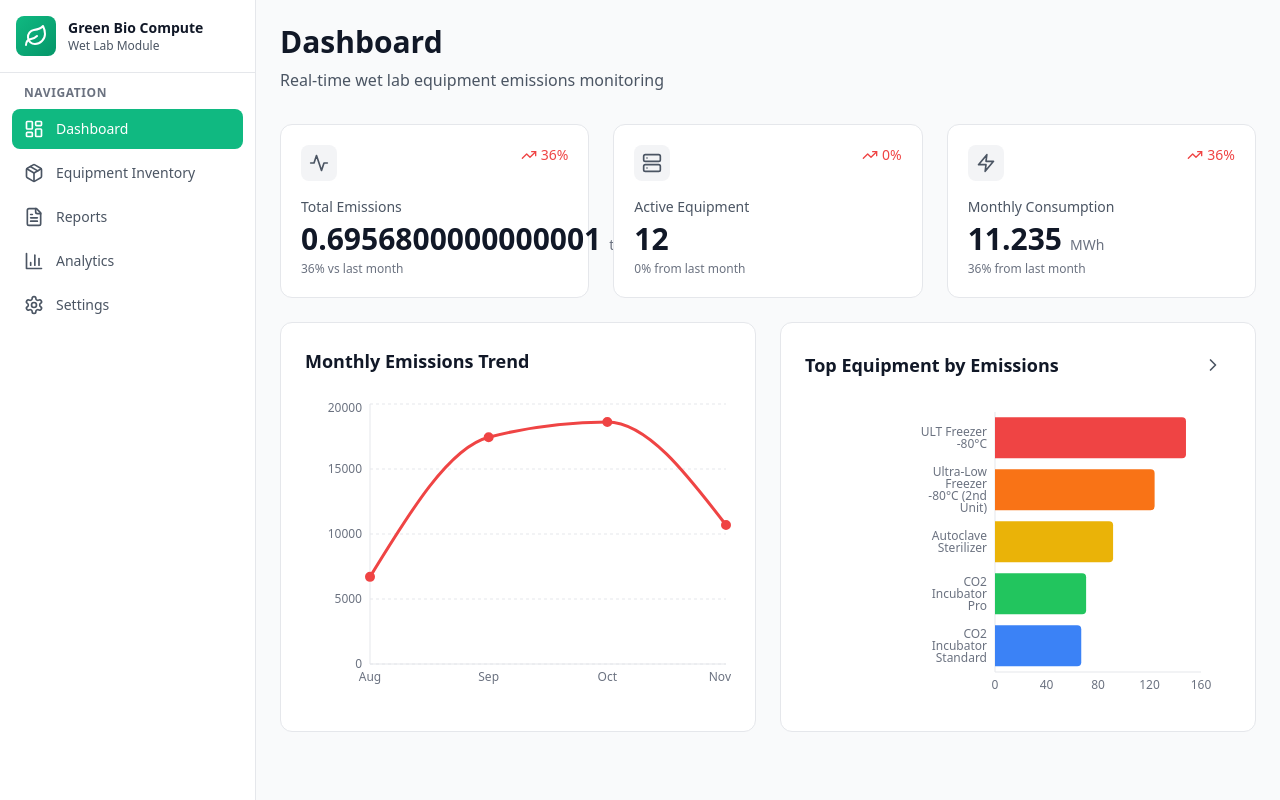
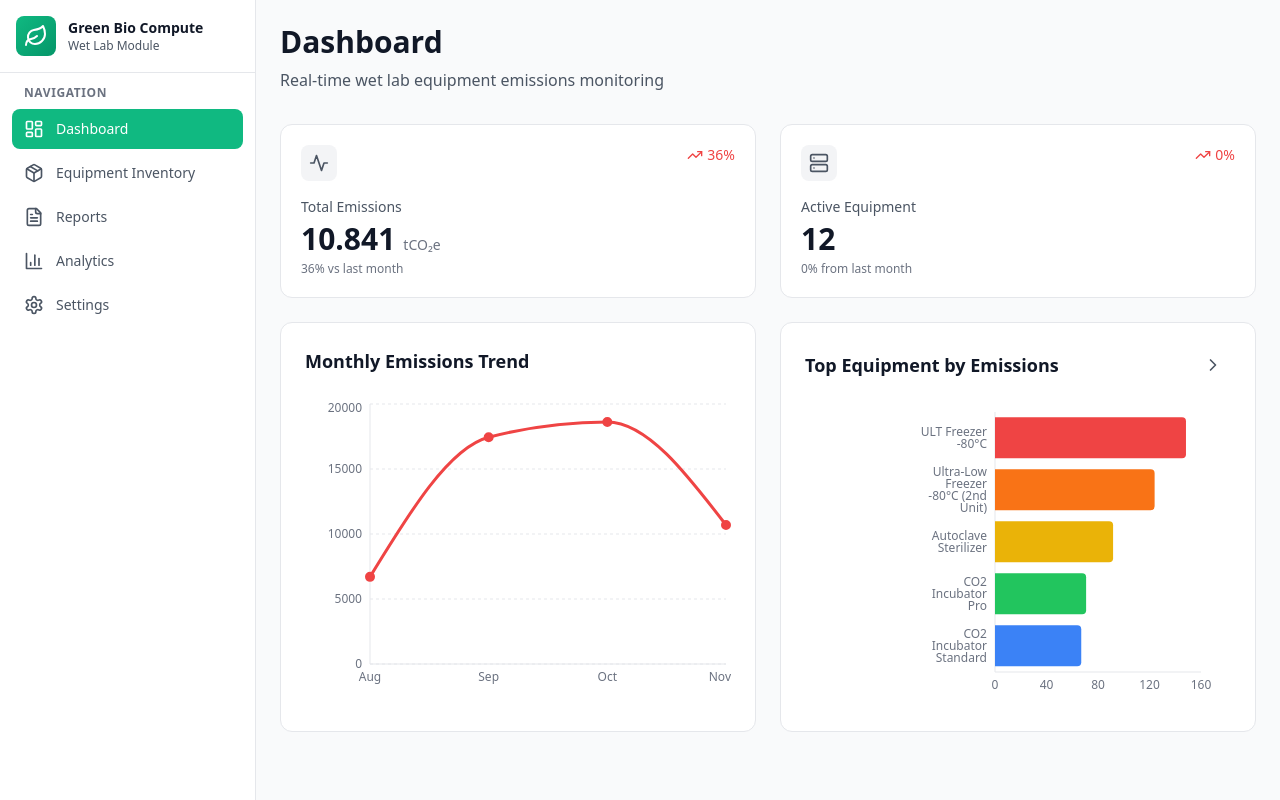
Before and after one commit to BrandeisPatrick/co2ai-frontend, a React (Vite) app: page / in a window 1280 px wide. Built offline with nearby package versions, Linux system fonts and the light colour scheme.

Commit message:
Remove power draw and energy consumption tracking
Simplifies the equipment tracking system by removing power draw metrics and energy consumption calculations. Focuses on daily emissions tracking as the primary metric across dashboard, analytics, and equipment inventory.

```diff
--- a/src/components/equipment/EquipmentTable.tsx
+++ b/src/components/equipment/EquipmentTable.tsx
@@ -33,18 +33,6 @@ export const EquipmentTable: React.FC<EquipmentTableProps> = ({
       accessorKey: 'type',
       header: 'Type',
       cell: (info) => <span className="text-gray-700 dark:text-gray-300">{info.getValue() as string}</span>,
-    },
-    {
-      accessorKey: 'powerDraw',
-      header: 'Power Draw',
-      cell: (info) => {
-        const powerDraw = info.getValue() as { value: number; unit: string }
-        return (
-          <span className="text-gray-700 dark:text-gray-300">
-            {powerDraw.value} {powerDraw.unit}
-          </span>
-        )
-      },
     },
     {
       accessorKey: 'dailyEmissions',
--- a/src/pages/Analytics.tsx
+++ b/src/pages/Analytics.tsx
@@ -1,14 +1,14 @@
 import { useState, useMemo } from 'react'
-import { LineChart, Line, BarChart, Bar, XAxis, YAxis, CartesianGrid, Tooltip, Legend, ResponsiveContainer, Cell } from 'recharts'
+import { LineChart, Line, XAxis, YAxis, CartesianGrid, Tooltip, Legend, ResponsiveContainer } from 'recharts'
 import { useDataContext } from '../hooks/useDataContext'
-import { formatConsumption, formatEmissions } from '../utils/timeSeriesHelpers'
+import { formatEmissions } from '../utils/timeSeriesHelpers'
 
 type TimeRange = 'week' | 'month' | 'year'
 
 interface AnalyticsDataSet {
-  week: Array<{ name: string; emissions: number; consumption: number }>
-  month: Array<{ name: string; emissions: number; consumption: number }>
-  year: Array<{ name: string; emissions: number; consumption: number }>
+  week: Array<{ name: string; emissions: number }>
+  month: Array<{ name: string; emissions: number }>
+  year: Array<{ name: string; emissions: number }>
 }
 
 function getChartData(timeRange: TimeRange, data: AnalyticsDataSet) {
@@ -50,7 +50,6 @@ export default function Analytics() {
         return {
           name: date.toLocaleDateString('en-US', { weekday: 'short' }),
           emissions: day.emissions,
-          consumption: day.consumption,
         }
       })
 
@@ -62,7 +61,6 @@ export default function Analytics() {
         return {
           name: `Day ${date.getDate()}`,
           emissions: day.emissions,
-          consumption: day.consumption,
         }
       })
 
@@ -70,7 +68,6 @@ export default function Analytics() {
     const yearData = store.historicalData.monthly.map((month) => ({
       name: month.name,
       emissions: month.emissions,
-      consumption: month.consumption,
     }))
 
     return {
@@ -133,14 +130,10 @@ export default function Analytics() {
   // Calculate statistics
   const totalEmissions = data.reduce((sum, item) => sum + item.emissions, 0)
   const avgEmissions = totalEmissions / data.length
-  const totalConsumption = data.reduce((sum, item) => sum + item.consumption, 0)
-  const avgConsumption = totalConsumption / data.length
 
   // Format values with appropriate units
   const totalEmissionsFormatted = formatEmissions(totalEmissions)
   const avgEmissionsFormatted = formatEmissions(avgEmissions)
-  const totalConsumptionFormatted = formatConsumption(totalConsumption)
-  const avgConsumptionFormatted = formatConsumption(avgConsumption)
 
   return (
     <div className="p-6 space-y-6 bg-gray-50 dark:bg-gray-900 min-h-screen">
@@ -168,7 +161,7 @@ export default function Analytics() {
       </div>
 
       {/* Statistics Cards */}
-      <div className="grid grid-cols-1 md:grid-cols-2 lg:grid-cols-4 gap-4">
+      <div className="grid grid-cols-1 md:grid-cols-2 gap-4">
         <div className="bg-white dark:bg-gray-800 rounded-lg p-4 shadow-sm border border-gray-200 dark:border-gray-700">
           <p className="text-gray-600 dark:text-gray-400 text-sm mb-1">Total Emissions</p>
           <p className="text-2xl font-bold text-gray-900 dark:text-white">{totalEmissionsFormatted.value}</p>
@@ -179,25 +172,15 @@ export default function Analytics() {
           <p className="text-2xl font-bold text-gray-900 dark:text-white">{avgEmissionsFormatted.value}</p>
           <p className="text-gray-500 dark:text-gray-500 text-xs mt-1">{avgEmissionsFormatted.unit}</p>
         </div>
-        <div className="bg-white dark:bg-gray-800 rounded-lg p-4 shadow-sm border border-gray-200 dark:border-gray-700">
-          <p className="text-gray-600 dark:text-gray-400 text-sm mb-1">Total Consumption</p>
-          <p className="text-2xl font-bold text-gray-900 dark:text-white">{totalConsumptionFormatted.value}</p>
-          <p className="text-gray-500 dark:text-gray-500 text-xs mt-1">{totalConsumptionFormatted.unit}</p>
-        </div>
-        <div className="bg-white dark:bg-gray-800 rounded-lg p-4 shadow-sm border border-gray-200 dark:border-gray-700">
-          <p className="text-gray-600 dark:text-gray-400 text-sm mb-1">Avg Consumption</p>
-          <p className="text-2xl font-bold text-gray-900 dark:text-white">{avgConsumptionFormatted.value}</p>
-          <p className="text-gray-500 dark:text-gray-500 text-xs mt-1">{avgConsumptionFormatted.unit}</p>
-        </div>
       </div>
 
       {/* Charts */}
-      <div className="grid grid-cols-1 lg:grid-cols-2 gap-6">
+      <div className="space-y-6">
         {/* Total Emissions Chart */}
         <div className="bg-white dark:bg-gray-800 rounded-lg p-6 shadow-sm border border-gray-200 dark:border-gray-700 hover:shadow-md transition-shadow">
           <div className="flex items-center justify-between mb-6">
             <h2 className="text-lg font-semibold text-gray-900 dark:text-white">Total Emissions</h2>
-            <span className="text-xs font-medium text-gray-500 dark:text-gray-400">kgCO₂e</span>
+            <span className="text-xs font-medium text-gray-500 dark:text-gray-400">{totalEmissionsFormatted.unit}</span>
           </div>
           <ResponsiveContainer width="100%" height={350}>
             <LineChart
@@ -240,50 +223,6 @@ export default function Analytics() {
             </LineChart>
           </ResponsiveContainer>
         </div>
-
-        {/* Total Energy Consumption Chart */}
-        <div className="bg-white dark:bg-gray-800 rounded-lg p-6 shadow-sm border border-gray-200 dark:border-gray-700 hover:shadow-md transition-shadow">
-          <div className="flex items-center justify-between mb-6">
-            <h2 className="text-lg font-semibold text-gray-900 dark:text-white">Total Energy Consumption</h2>
-            <span className="text-xs font-medium text-gray-500 dark:text-gray-400">kWh</span>
-          </div>
-          <ResponsiveContainer width="100%" height={350}>
-            <BarChart
-              data={data}
-              margin={{ top: 5, right: 30, left: 0, bottom: 5 }}
-            >
-              <CartesianGrid strokeDasharray="3 3" stroke="#e5e7eb" className="dark:stroke-gray-700" />
-              <XAxis
-                dataKey={xAxisKey}
-                stroke="#9ca3af"
-                className="dark:stroke-gray-500"
-                style={{ fontSize: '12px' }}
-              />
-              <YAxis
-                stroke="#9ca3af"
-                className="dark:stroke-gray-500"
-                style={{ fontSize: '12px' }}
-              />
-              <Tooltip content={<CustomTooltip />} />
-              <Legend
-                wrapperStyle={{ paddingTop: '20px' }}
-              />
-              <Bar
-                dataKey="consumption"
-                fill="#10b981"
-                radius={[8, 8, 0, 0]}
-                isAnimationActive={true}
-              >
-                {data.map((_, index) => (
-                  <Cell
-                    key={`cell-${index}`}
-                    fill={index % 2 === 0 ? '#10b981' : '#059669'}
-                  />
-                ))}
-              </Bar>
-            </BarChart>
-          </ResponsiveContainer>
-        </div>
       </div>
     </div>
   )
--- a/src/pages/Dashboard.tsx
+++ b/src/pages/Dashboard.tsx
@@ -1,5 +1,5 @@
 import { useMemo } from 'react'
-import { Activity, Server, Zap } from 'lucide-react'
+import { Activity, Server } from 'lucide-react'
 import StatCard from '../components/dashboard/StatCard'
 import MonthlyEmissionsTrend from '../components/dashboard/MonthlyEmissionsTrend'
 import TopEquipmentChart from '../components/dashboard/TopEquipmentChart'
@@ -8,10 +8,8 @@ import { DashboardData } from '../types'
 import {
   getCurrentMonthData,
   getPreviousMonthData,
-  sumConsumption,
   sumEmissions,
   calculatePercentageChange,
-  kWhToMWh,
   kgToTons,
 } from '../utils/timeSeriesHelpers'
 
@@ -24,8 +22,7 @@ export default function Dashboard() {
       return null
     }
 
-    // Current day metrics from equipment
-    const totalEmissions = store.equipment.reduce((sum, eq) => sum + eq.dailyEmissions.value, 0)
+    // Get active equipment count
     const activeCount = store.equipment.length
 
     // Get current and previous month data from daily aggregates
@@ -36,12 +33,9 @@ export default function Dashboard() {
     // Calculate monthly totals
     const currentMonthEmissions = sumEmissions(currentMonthData)
     const previousMonthEmissions = sumEmissions(previousMonthData)
-    const currentMonthConsumption = sumConsumption(currentMonthData)
-    const previousMonthConsumption = sumConsumption(previousMonthData)
 
     // Calculate month-over-month changes
     const emissionsChangeData = calculatePercentageChange(currentMonthEmissions, previousMonthEmissions)
-    const consumptionChangeData = calculatePercentageChange(currentMonthConsumption, previousMonthConsumption)
 
     // Calculate week-over-week equipment count change
     const weeklyData = store.historicalData.weekly
@@ -51,7 +45,7 @@ export default function Dashboard() {
 
     return {
       emissions: {
-        total: kgToTons(totalEmissions), // Convert to tCO2e
+        total: kgToTons(currentMonthEmissions), // Convert to tCO2e (month-to-date)
         unit: 'tCO₂e',
         percentageChange: Math.round(emissionsChangeData.change),
         changeType: emissionsChangeData.type,
@@ -60,12 +54,6 @@ export default function Dashboard() {
         count: activeCount,
         percentageChange: Math.round(equipmentChangeData.change),
         changeType: equipmentChangeData.type,
-      },
-      monthlyConsumption: {
-        value: kWhToMWh(currentMonthConsumption),
-        unit: 'MWh',
-        percentageChange: Math.round(consumptionChangeData.change),
-        changeType: consumptionChangeData.type,
       },
       // Use real monthly trends from historical data
       monthlyTrend: store.historicalData.monthly.map((month) => ({
@@ -80,7 +68,7 @@ export default function Dashboard() {
           emissions: eq.dailyEmissions.value,
           color: ['#ef4444', '#f97316', '#eab308', '#22c55e', '#3b82f6'][idx],
         })),
-    }
+    } as DashboardData
   }, [store.equipment, store.historicalData])
 
   if (isLoading && !data) {
@@ -123,7 +111,7 @@ export default function Dashboard() {
       </div>
 
       {/* Stats Grid */}
-      <div className="grid grid-cols-1 md:grid-cols-2 lg:grid-cols-3 gap-6">
+      <div className="grid grid-cols-1 md:grid-cols-2 gap-6">
         <StatCard
           title="Total Emissions"
           value={data.emissions.total}
@@ -145,17 +133,6 @@ export default function Dashboard() {
             label: `${data.activeEquipment.percentageChange}% from last month`
           }}
         />
-        <StatCard
-          title="Monthly Consumption"
-          value={data.monthlyConsumption.value}
-          unit={data.monthlyConsumption.unit}
-          icon={Zap}
-          trend={{
-            value: data.monthlyConsumption.percentageChange,
-            type: data.monthlyConsumption.changeType,
-            label: `${data.monthlyConsumption.percentageChange}% from last month`
-          }}
-        />
       </div>
 
       {/* Charts Grid */}
--- a/src/pages/EquipmentInventory.tsx
+++ b/src/pages/EquipmentInventory.tsx
@@ -17,7 +17,7 @@ export default function EquipmentInventory() {
   const { store, isLoading, error, addEquipment } = useDataContext()
   const [searchQuery, setSearchQuery] = useState('')
   const [isModalOpen, setIsModalOpen] = useState(false)
-  const [viewMode, setViewMode] = useState<ViewMode>('grid')
+  const [viewMode, setViewMode] = useState<ViewMode>('list')
 
   // Load view mode preference from localStorage on mount
   useEffect(() => {
@@ -43,7 +43,6 @@ export default function EquipmentInventory() {
         name: item.name,
         manufacturer: item.manufacturer,
         type: item.type,
-        powerDraw: item.powerDraw,
         dailyEmissions: item.dailyEmissions
       })
 
--- a/src/services/mockTimeSeriesDb.ts
+++ b/src/services/mockTimeSeriesDb.ts
@@ -80,10 +80,6 @@ export class MockTimeSeriesDatabase {
 
     return {
       ...equipment,
-      powerDraw: {
-        ...equipment.powerDraw,
-        value: Number((equipment.powerDraw.value * combinedFactor).toFixed(2)),
-      },
       dailyEmissions: {
         ...equipment.dailyEmissions,
         value: Number((equipment.dailyEmissions.value * combinedFactor).toFixed(2)),
@@ -131,7 +127,6 @@ export class MockTimeSeriesDatabase {
       [key: string]: {
         date: Date
         totalEmissions: number
-        totalConsumption: number
       }
     } = {}
 
@@ -147,7 +142,6 @@ export class MockTimeSeriesDatabase {
         dailyData[dateKey] = {
           date,
           totalEmissions: 0,
-          totalConsumption: 0,
         }
       }
 
@@ -155,8 +149,6 @@ export class MockTimeSeriesDatabase {
       snapshot.equipment.forEach((eq) => {
         // dailyEmissions.value is already a daily total
         dailyData[dateKey].totalEmissions += eq.dailyEmissions.value
-        // powerDraw.value is hourly average, multiply by 24 to get daily consumption
-        dailyData[dateKey].totalConsumption += eq.powerDraw.value * 24
       })
     })
 
@@ -166,7 +158,6 @@ export class MockTimeSeriesDatabase {
       .map((daily) => ({
         date: daily.date.toISOString().split('T')[0], // Return date as string (YYYY-MM-DD)
         emissions: Math.round(daily.totalEmissions),
-        consumption: Math.round(daily.totalConsumption),
       }))
   }
 
@@ -185,7 +176,6 @@ export class MockTimeSeriesDatabase {
         week: number
         year: number
         totalEmissions: number
-        totalConsumption: number
         equipmentCount: number
       }
     } = {}
@@ -203,7 +193,6 @@ export class MockTimeSeriesDatabase {
           week,
           year,
           totalEmissions: 0,
-          totalConsumption: 0,
           equipmentCount: snapshot.equipmentCount,
         }
       }
@@ -211,7 +200,6 @@ export class MockTimeSeriesDatabase {
       // Sum all equipment values
       snapshot.equipment.forEach((eq) => {
         weeklyData[key].totalEmissions += eq.dailyEmissions.value
-        weeklyData[key].totalConsumption += eq.powerDraw.value * 24
       })
     })
 
@@ -226,7 +214,6 @@ export class MockTimeSeriesDatabase {
       .map((weekly) => ({
         name: `W${weekly.week}`,
         emissions: Math.round(weekly.totalEmissions),
-        consumption: Math.round(weekly.totalConsumption),
         equipmentCount: weekly.equipmentCount,
       }))
   }
@@ -248,7 +235,6 @@ export class MockTimeSeriesDatabase {
         monthNumber: number
         year: number
         totalEmissions: number
-        totalConsumption: number
       }
     } = {}
 
@@ -268,14 +254,12 @@ export class MockTimeSeriesDatabase {
           monthNumber: month,
           year,
           totalEmissions: 0,
-          totalConsumption: 0,
         }
       }
 
       // Sum all equipment values for each day
       snapshot.equipment.forEach((eq) => {
         monthlyData[key].totalEmissions += eq.dailyEmissions.value
-        monthlyData[key].totalConsumption += eq.powerDraw.value * 24
       })
     })
 
@@ -288,7 +272,6 @@ export class MockTimeSeriesDatabase {
       .map((monthly) => ({
         name: monthly.month,
         emissions: Math.round(monthly.totalEmissions),
-        consumption: Math.round(monthly.totalConsumption),
       }))
   }
 
--- a/src/services/timestampedDataSource.ts
+++ b/src/services/timestampedDataSource.ts
@@ -10,7 +10,6 @@ const baseEquipment: Equipment[] = [
     equipmentId: '#001',
     manufacturer: 'Thermo Fisher Scientific',
     type: 'Ultra-Low Freezer',
-    powerDraw: { value: 5.2, unit: 'kW' },
     dailyEmissions: { value: 120, unit: 'kgCO₂e' },
     category: 'wet-lab'
   },
@@ -20,7 +19,6 @@ const baseEquipment: Equipment[] = [
     equipmentId: '#002',
     manufacturer: 'Esco Technologies',
     type: 'CO2 Incubator',
-    powerDraw: { value: 2.8, unit: 'kW' },
     dailyEmissions: { value: 65, unit: 'kgCO₂e' },
     category: 'wet-lab'
   },
@@ -30,7 +28,6 @@ const baseEquipment: Equipment[] = [
     equipmentId: '#003',
     manufacturer: 'Nuaire',
     type: 'Biosafety Cabinet',
-    powerDraw: { value: 1.5, unit: 'kW' },
     dailyEmissions: { value: 35, unit: 'kgCO₂e' },
     category: 'wet-lab'
   },
@@ -40,7 +37,6 @@ const baseEquipment: Equipment[] = [
     equipmentId: '#004',
     manufacturer: 'MELAG',
     type: 'Autoclave',
-    powerDraw: { value: 3.2, unit: 'kW' },
     dailyEmissions: { value: 75, unit: 'kgCO₂e' },
     category: 'wet-lab'
   },
@@ -50,7 +46,6 @@ const baseEquipment: Equipment[] = [
     equipmentId: '#005',
     manufacturer: 'Applied Biosystems',
     type: 'PCR Machine',
-    powerDraw: { value: 1.2, unit: 'kW' },
     dailyEmissions: { value: 28, unit: 'kgCO₂e' },
     category: 'dry-lab'
   },
@@ -60,7 +55,6 @@ const baseEquipment: Equipment[] = [
     equipmentId: '#006',
     manufacturer: 'Eppendorf',
     type: 'Centrifuge',
-    powerDraw: { value: 0.8, unit: 'kW' },
     dailyEmissions: { value: 18, unit: 'kgCO₂e' },
     category: 'dry-lab'
   },
@@ -70,7 +64,6 @@ const baseEquipment: Equipment[] = [
     equipmentId: '#007',
     manufacturer: 'Olympus',
     type: 'Microscope',
-    powerDraw: { value: 0.6, unit: 'kW' },
     dailyEmissions: { value: 14, unit: 'kgCO₂e' },
     category: 'dry-lab'
   },
@@ -80,7 +73,6 @@ const baseEquipment: Equipment[] = [
     equipmentId: '#008',
     manufacturer: 'Shimadzu',
     type: 'Spectrophotometer',
-    powerDraw: { value: 0.4, unit: 'kW' },
     dailyEmissions: { value: 9, unit: 'kgCO₂e' },
     category: 'dry-lab'
   },
@@ -90,7 +82,6 @@ const baseEquipment: Equipment[] = [
     equipmentId: '#009',
     manufacturer: 'Thermo Fisher Scientific',
     type: 'Ultra-Low Freezer',
-    powerDraw: { value: 5.1, unit: 'kW' },
     dailyEmissions: { value: 118, unit: 'kgCO₂e' },
     category: 'wet-lab'
   },
@@ -100,7 +91,6 @@ const baseEquipment: Equipment[] = [
     equipmentId: '#010',
     manufacturer: 'Panasonic',
     type: 'CO2 Incubator',
-    powerDraw: { value: 2.5, unit: 'kW' },
     dailyEmissions: { value: 58, unit: 'kgCO₂e' },
     category: 'wet-lab'
   },
@@ -110,7 +100,6 @@ const baseEquipment: Equipment[] = [
     equipmentId: '#011',
     manufacturer: 'Heraeus',
     type: 'Centrifuge',
-    powerDraw: { value: 1.0, unit: 'kW' },
     dailyEmissions: { value: 23, unit: 'kgCO₂e' },
     category: 'dry-lab'
   },
@@ -120,7 +109,6 @@ const baseEquipment: Equipment[] = [
     equipmentId: '#012',
     manufacturer: 'Chart Industries',
     type: 'Ultra-Low Freezer',
-    powerDraw: { value: 2.0, unit: 'kW' },
     dailyEmissions: { value: 46, unit: 'kgCO₂e' },
     category: 'wet-lab'
   }
@@ -160,10 +148,6 @@ export function generateTimestampedSnapshots(): TimestampedEquipmentSnapshot[] {
 
       return {
         ...eq,
-        powerDraw: {
-          ...eq.powerDraw,
-          value: Number((eq.powerDraw.value * combinedFactor).toFixed(2))
-        },
         dailyEmissions: {
           ...eq.dailyEmissions,
           value: Number((eq.dailyEmissions.value * combinedFactor).toFixed(2))
@@ -175,11 +159,6 @@ export function generateTimestampedSnapshots(): TimestampedEquipmentSnapshot[] {
     const totalEmissions = Math.round(
       snapshotEquipment.reduce((sum, eq) => sum + eq.dailyEmissions.value, 0)
     )
-    const totalPowerDraw = Number(
-      snapshotEquipment
-        .reduce((sum, eq) => sum + eq.powerDraw.value, 0)
-        .toFixed(2)
-    )
 
     snapshots.push({
       timestamp,
@@ -188,7 +167,6 @@ export function generateTimestampedSnapshots(): TimestampedEquipmentSnapshot[] {
       metadata: {
         totalEquipmentCount: snapshotEquipment.length,
         totalEmissions,
-        totalPowerDraw,
         dataSource: 'mock'
       }
     })
@@ -240,8 +218,7 @@ export function getDailyAggregates(days: number = 30) {
     .filter((snapshot) => new Date(snapshot.timestamp) >= startDate)
     .map((snapshot) => ({
       date: snapshot.timestamp.split('T')[0],
-      emissions: snapshot.metadata.totalEmissions,
-      consumption: Math.round(snapshot.metadata.totalPowerDraw * 24)
+      emissions: snapshot.metadata.totalEmissions
     }))
 }
 
@@ -260,7 +237,6 @@ export function getWeeklyAggregates(weeks: number = 12) {
       week: number
       year: number
       totalEmissions: number
-      totalConsumption: number
       equipmentCount: number
     }
   } = {}
@@ -278,13 +254,11 @@ export function getWeeklyAggregates(weeks: number = 12) {
           week,
           year,
           totalEmissions: 0,
-          totalConsumption: 0,
           equipmentCount: snapshot.metadata.totalEquipmentCount
         }
       }
 
       weeklyData[key].totalEmissions += snapshot.metadata.totalEmissions
-      weeklyData[key].totalConsumption += snapshot.metadata.totalPowerDraw * 24
     })
 
   return Object.values(weeklyData)
@@ -298,7 +272,6 @@ export function getWeeklyAggregates(weeks: number = 12) {
     .map((weekly) => ({
       name: `W${weekly.week}`,
       emissions: Math.round(weekly.totalEmissions),
-      consumption: Math.round(weekly.totalConsumption),
       equipmentCount: weekly.equipmentCount
     }))
 }
@@ -320,7 +293,6 @@ export function getMonthlyAggregates(months: number = 12) {
       monthNumber: number
       year: number
       totalEmissions: number
-      totalConsumption: number
     }
   } = {}
 
@@ -352,13 +324,11 @@ export function getMonthlyAggregates(months: number = 12) {
           month: monthNames[month],
           monthNumber: month,
           year,
-          totalEmissions: 0,
-          totalConsumption: 0
+          totalEmissions: 0
         }
       }
 
       monthlyData[key].totalEmissions += snapshot.metadata.totalEmissions
-      monthlyData[key].totalConsumption += snapshot.metadata.totalPowerDraw * 24
     })
 
   return Object.values(monthlyData)
@@ -369,8 +339,7 @@ export function getMonthlyAggregates(months: number = 12) {
     })
     .map((monthly) => ({
       name: monthly.month,
-      emissions: Math.round(monthly.totalEmissions),
-      consumption: Math.round(monthly.totalConsumption)
+      emissions: Math.round(monthly.totalEmissions)
     }))
 }
 
--- a/src/types/index.ts
+++ b/src/types/index.ts
@@ -43,7 +43,6 @@ export interface Alert {
 export interface DashboardData {
   emissions: EmissionsData;
   activeEquipment: ActiveEquipment;
-  monthlyConsumption: MonthlyConsumption;
   monthlyTrend: MonthlyEmissionPoint[];
   topEquipment: EquipmentEmission[];
 }
@@ -69,10 +68,6 @@ export interface Equipment {
   equipmentId: string;
   manufacturer: string;
   type: EquipmentType;
-  powerDraw: {
-    value: number;
-    unit: string;
-  };
   dailyEmissions: {
     value: number;
     unit: string;
@@ -85,7 +80,6 @@ export interface Equipment {
 export interface SnapshotMetadata {
   totalEquipmentCount: number;
   totalEmissions: number;
-  totalPowerDraw: number;
   dataSource: 'mock' | 'api' | 'manual';
 }
 
```
Also changed, not shown: src/components/equipment/AddEquipmentModal.tsx (+1 -42 lines), src/components/equipment/EquipmentCard.tsx (+1 -10 lines), src/contexts/ThemeContext.tsx (+1 -7 lines).
